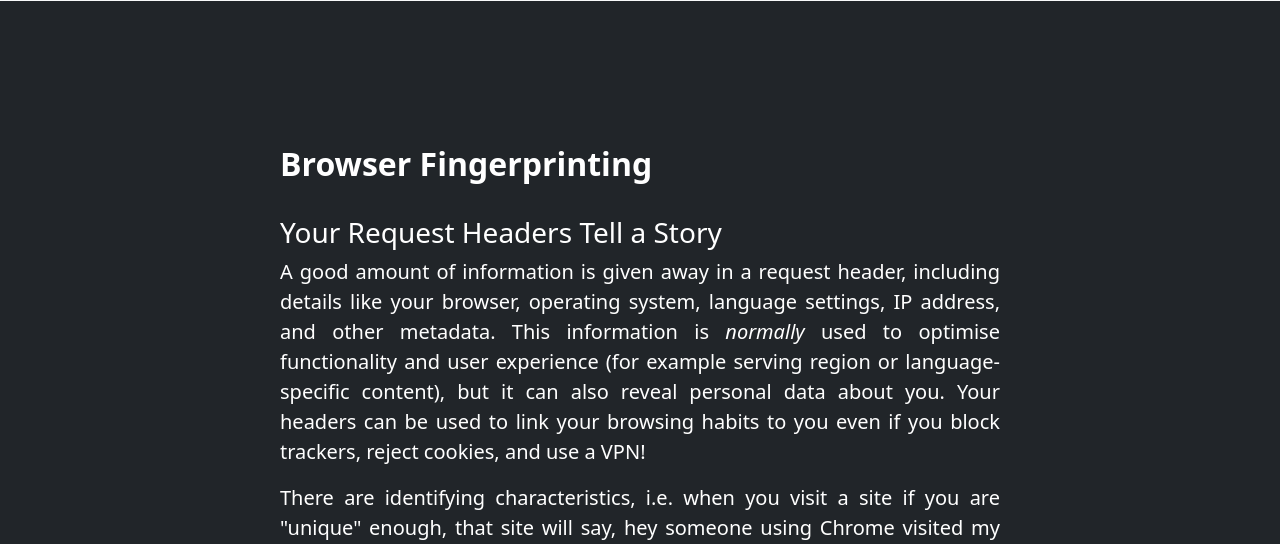
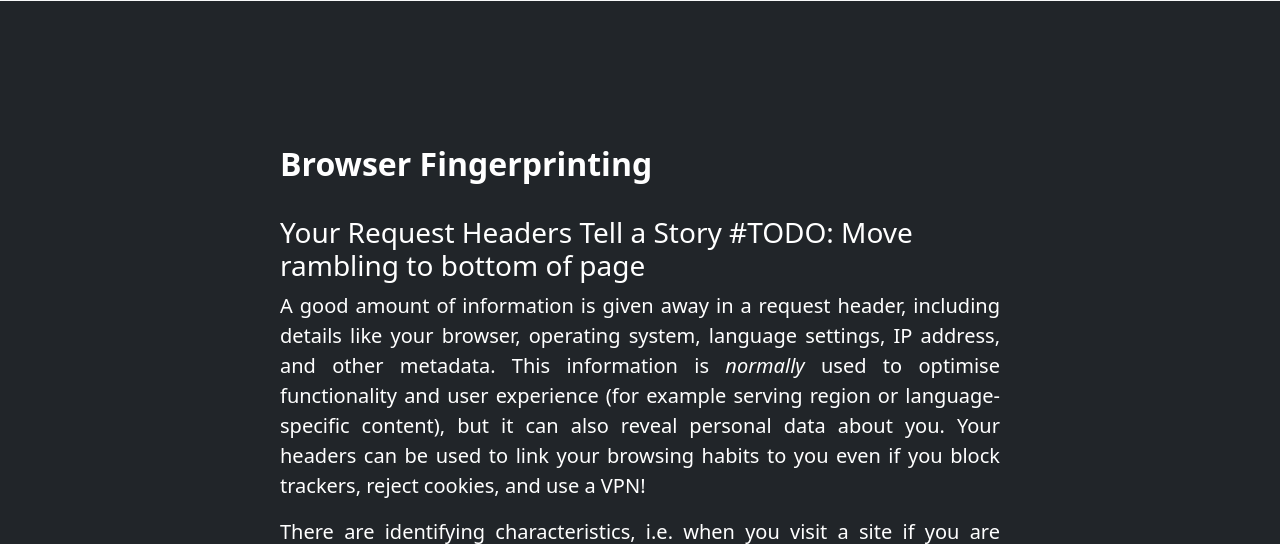
Before and after one commit to CPettifo/headers, a Flask app: template services/collector/templates/index.html in a window 1280 px wide. Shown: the part 1235-1779 px from the top of the page. Run offline with Flask 3, Linux system fonts and the light colour scheme; the template is opened without the code that fills it, so the values that code supplies are empty.

Commit message:
add todo

```diff
--- a/services/collector/templates/index.html
+++ b/services/collector/templates/index.html
@@ -74,7 +74,7 @@
                         <h2 class="fw-bolder">Browser Fingerprinting</h2>
                         <div>
                             <br>
-                            <h3>Your Request Headers Tell a Story</h3>
+                            <h3>Your Request Headers Tell a Story #TODO: Move rambling to bottom of page </h3>
                             <p class="lead">
                                 A good amount of information is given away in a request header, including details like your browser, operating system,
                                 language settings, IP address, and other metadata. This information is <em>normally</em> used to optimise functionality and
```
